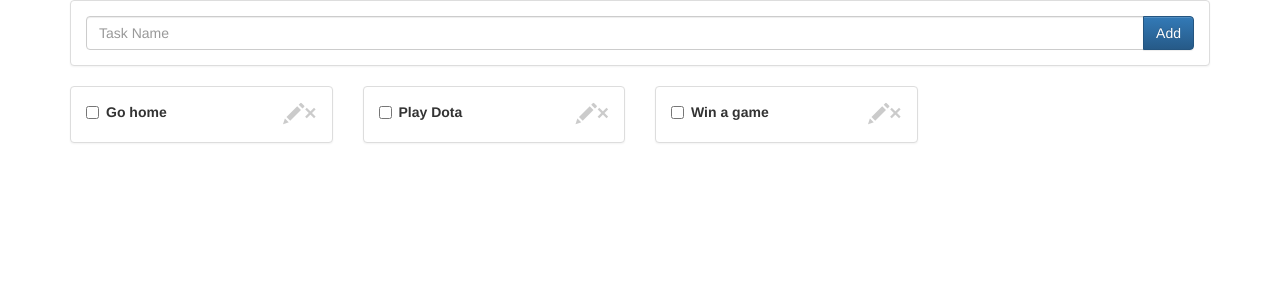
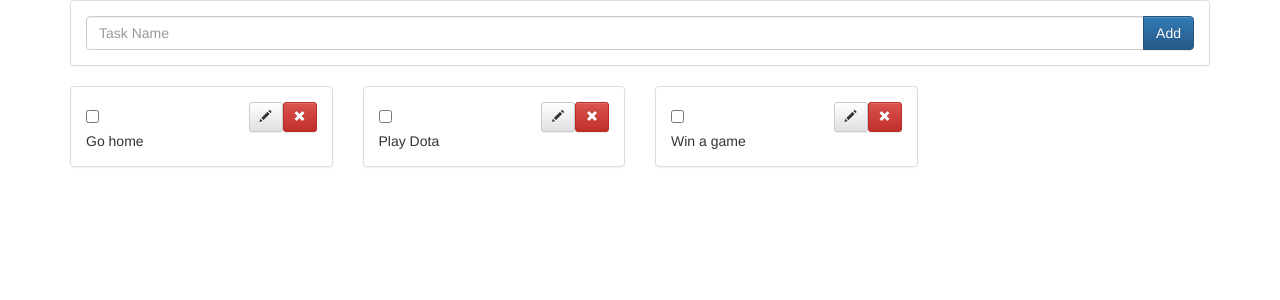
Before and after one commit to nelsontloz/react-todo-app, a React (Create React App) app: page / in a window 1280 px wide. Shown: the top 300 px of the page. Built offline with nearby package versions, Linux system fonts and the light colour scheme.

Commit message:
Added validarion, buttons updated.

```diff
--- a/src/components/addItem.js
+++ b/src/components/addItem.js
@@ -9,6 +9,9 @@ class AddItem extends Component {
     }
 
     addItem() {
+        if (this.state.itemName === '') {
+            return;
+        }
         this.props.onAddItem(this.state.itemName);
         this.setState({ itemName: '' });
     }
--- /dev/null
+++ b/src/components/item.css
@@ -0,0 +1,7 @@
+.btn {
+    float: right;
+}
+
+input[type="checkbox"].mark-as-done {
+    margin: 8px 0;
+}
--- a/src/components/item.js
+++ b/src/components/item.js
@@ -1,11 +1,12 @@
 import React, { Component } from 'react';
-import AddItem from "./addItem";
+import './item.css';
 
 class Item extends Component {
 
     constructor(props) {
         super(props);
         this.state = {
+            name: props.item.name,
             editing: false,
             isDone: props.item.isDone
         };
@@ -20,8 +21,11 @@ class Item extends Component {
     }
 
     editTask() {
+        if (this.state.editing) {
+            this.props.item.name = this.state.name;
+        }
         this.setState({
-            editing: true
+            editing: !this.state.editing
         });
     }
 
@@ -33,22 +37,24 @@ class Item extends Component {
         });
     }
 
-    handleUpdateItem(itemName) {
+    handleUpdateItem(event) {
         this.setState({
-            editing: false
+            name: event.target.value
         });
-        this.props.item.name = itemName;
     }
 
     drawContent() {
         return (
-            this.state.editing ? <AddItem onAddItem={this.handleUpdateItem}/> :
-                <div className="checkbox-inline">
-                    <label>
-                        <input type="checkbox" value="" onChange={this.handleChecked}/>
-                        <span hidden={this.state.isDone}>{this.props.item.name}</span>
-                        <s hidden={!this.state.isDone}>{this.props.item.name}</s>
-                    </label>
+            this.state.editing ? <div>
+                    <textarea value={this.state.name} onChange={this.handleUpdateItem}/>
+                </div>
+                :
+                <div>
+                    <input className="mark-as-done" type="checkbox" value="" onChange={this.handleChecked}/>
+                    <div hidden={this.state.isDone}>{this.state.name}</div>
+                    <div hidden={!this.state.isDone}>
+                        <s>{this.state.name}</s>
+                    </div>
                 </div>
         );
     }
@@ -57,11 +63,11 @@ class Item extends Component {
         return (
             <div className={"panel panel-default"}>
                 <div className="panel-body">
-                    <button onClick={this.deleteTask} type="button" className="close" data-dismiss="alert" aria-label="Close">
-                        <span aria-hidden="true">&times;</span>
+                    <button onClick={this.deleteTask} type="button" className="btn btn-danger btn-sm">
+                        <span className="glyphicon glyphicon-remove"/>
                     </button>
-                    <button onClick={this.editTask} type="button" className="close" data-dismiss="alert" aria-label="Close">
-                        <span className="glyphicon glyphicon-pencil" aria-hidden="true"/>
+                    <button onClick={this.editTask} type="button" className="btn btn-default btn-sm">
+                        <span className={this.state.editing ? "glyphicon glyphicon-ok" : "glyphicon glyphicon-pencil"}/>
                     </button>
                     {this.drawContent()}
                 </div>
```
